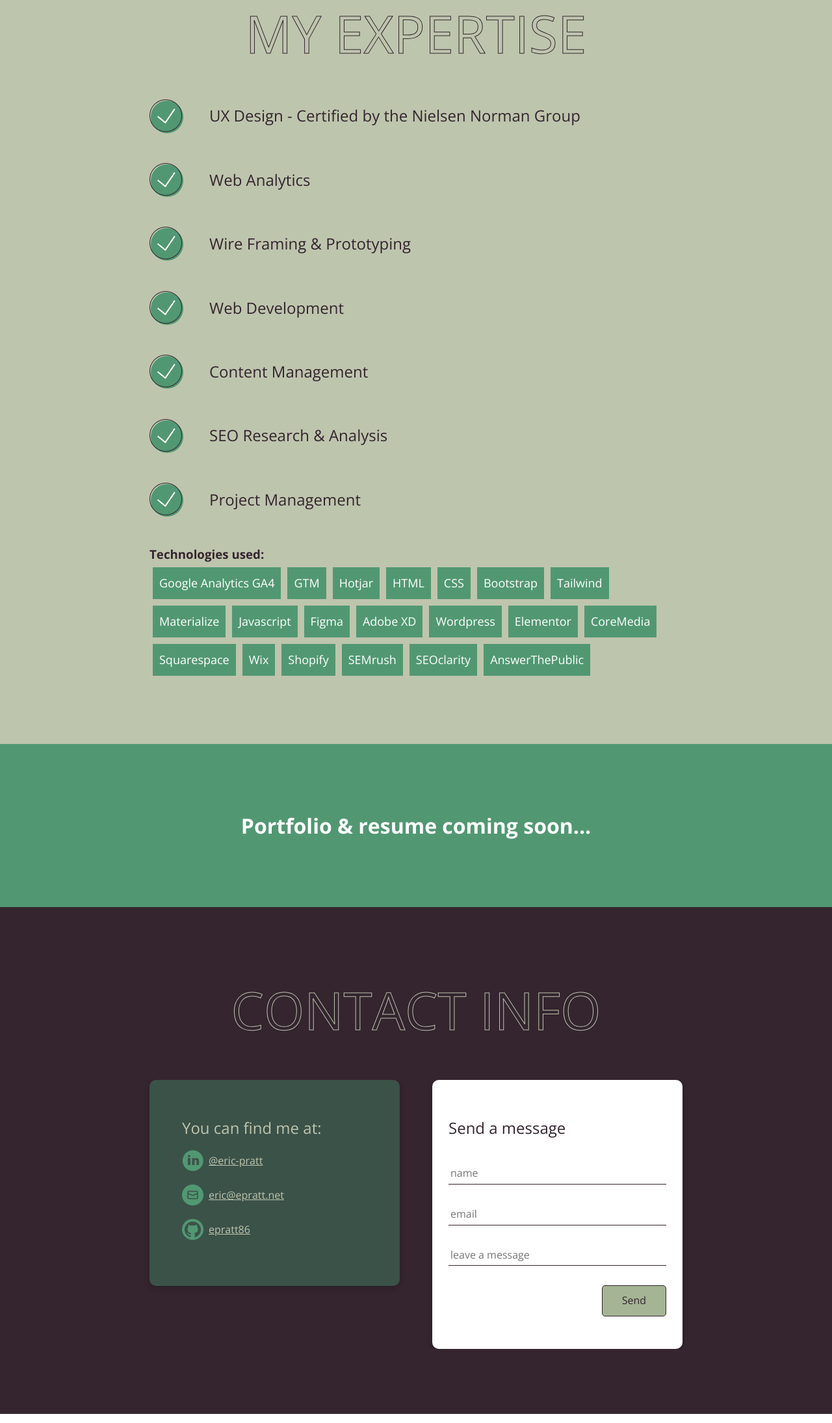
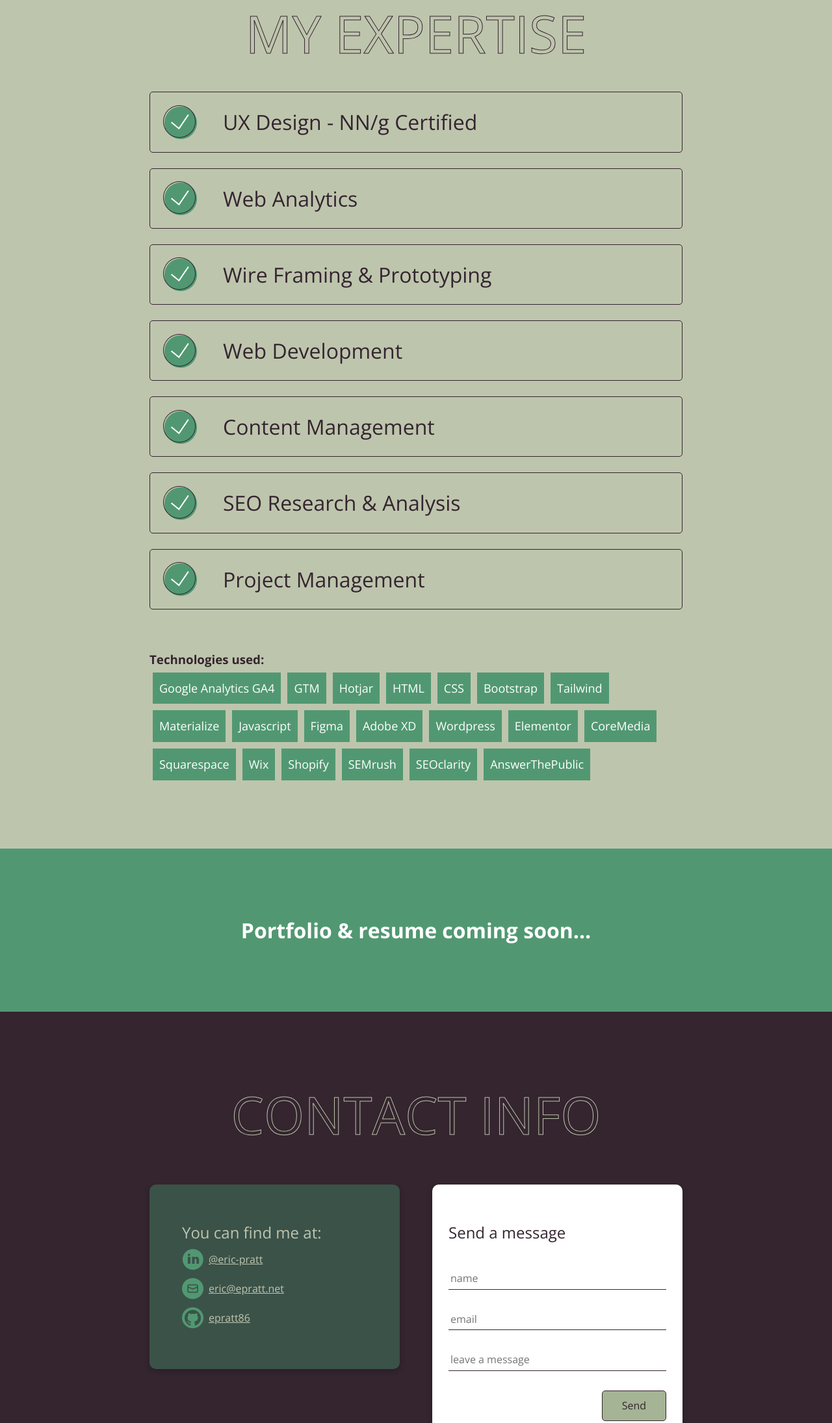
Before and after one commit to epratt86/portfolio-2025, a plain HTML site: page index.html in a window 1280 px wide. Shown: the part 1831-4021 px from the top of the page at 65% size. Drawn offline with Linux system fonts and the light colour scheme.

Commit message:
updated styles

```diff
--- a/index.html
+++ b/index.html
@@ -91,7 +91,7 @@
           <h2 class="bordered-text">My expertise</h2>
           <div class="skill">
             <img src="/assets/img/check-icon.png" alt="check" />
-            <p>UX Design - Certified by the Nielsen Norman Group</p>
+            <p>UX Design - NN/g Certified</p>
           </div>
           <div class="skill">
             <img src="/assets/img/check-icon.png" alt="check" />
@@ -157,17 +157,17 @@
       <div class="container-sm grid">
         <div class="card">
           <h3>You can find me at:</h3>
-          <div class="skill flex">
+          <div class="icon flex">
             <img src="/assets/img/icon-linkedin-green.png" alt="check" />
             <a href="https://www.linkedin.com/in/eric-pratt" target="_blank"
               >@eric-pratt</a
             >
           </div>
-          <div class="skill flex">
+          <div class="icon flex">
             <img src="/assets/img/icon-email-green.png" alt="check" />
             <a href="mailto:eric@epratt.net">eric@epratt.net</a>
           </div>
-          <div class="skill flex">
+          <div class="icon flex">
             <img src="/assets/img/github-icon.png" alt="check" />
             <a href="https://github.com/epratt86" target="_blank">epratt86</a>
           </div>
--- a/style.css
+++ b/style.css
@@ -241,8 +241,8 @@ section {
   color: var(--dark);
 }
 #skills h2 {
+  padding-bottom: 20px;
   text-align: center;
-  padding-bottom: 20px;
 }
 #skills img {
   margin-right: 40px;
@@ -250,16 +250,21 @@ section {
   align-self: center;
 }
 #skills .skill p {
-  font-size: 24px;
+  font-size: 32px;
 }
 .skill {
-  margin: 20px 0;
+  margin: 12px 0;
   display: flex;
+  border: 1px solid var(--dark);
+  padding: 10px 20px;
+  border-radius: 5px;
 }
 .bullets {
   display: flex;
   flex-direction: column;
-  padding-bottom: 20px;
+  padding-bottom: 50px;
+
+  margin: auto;
 }
 .tags {
   display: flex;
@@ -313,6 +318,9 @@ section {
 .card img {
   padding-right: 8px;
 }
+.icon {
+  padding-bottom: 12px;
+}
 .contact-form {
   background-color: #fff;
   color: var(--dark);
@@ -347,6 +355,9 @@ section {
 
 /* Tablets and smaller */
 @media (max-width: 768px) {
+  section {
+    padding: 100px 20px;
+  }
   .navbar {
     height: 150px;
   }
@@ -380,6 +391,9 @@ section {
   #skills .flex {
     flex-direction: row;
   }
+  #skills .skill p {
+    font-size: 24px;
+  }
   .tags .flex {
     flex-direction: column;
   }
@@ -393,6 +407,7 @@ section {
   .container-lg,
   .container-sm {
     width: 100%;
+    padding: 0;
   }
   #contact .card .flex {
     flex-direction: row;
```
